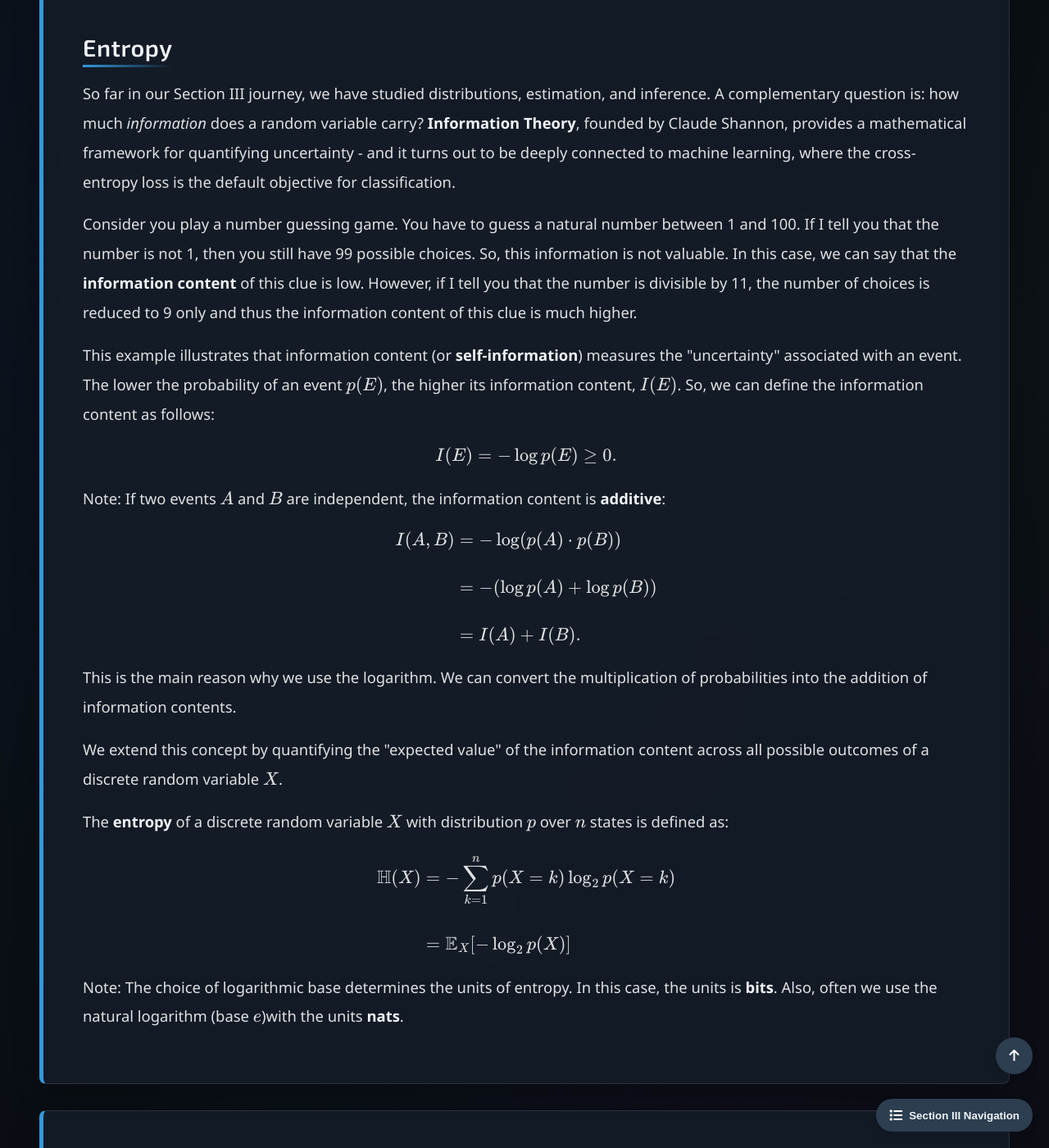
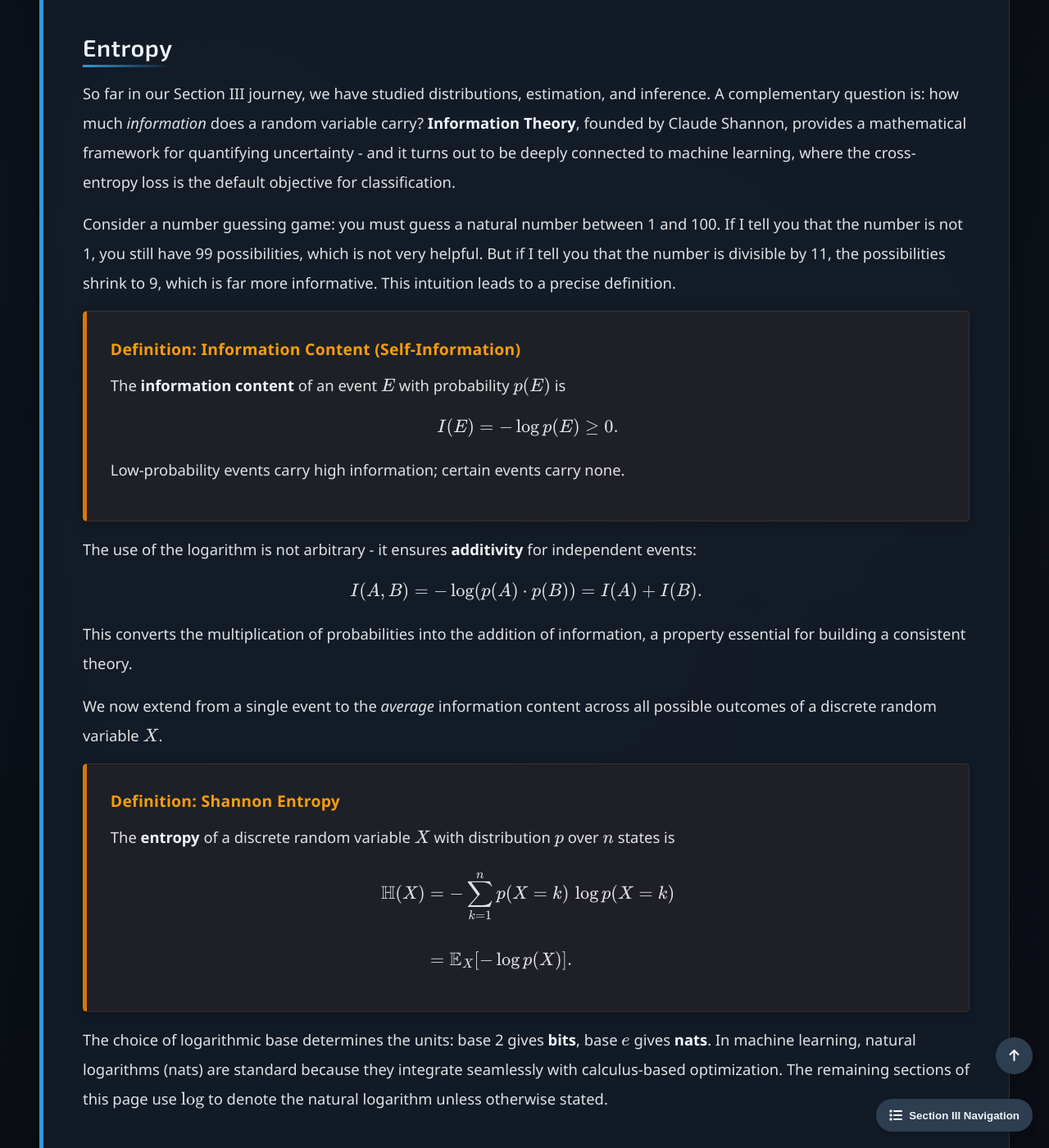
Before and after one commit to Yusukey01/yusukey01.github.io, a Jekyll site: the page built from Mathematics/Probability/entropy.html, in a window 1280 px wide and 1400 px high, scrolled down 741 px. Shown: the whole window at 82% size. Built offline with Jekyll 4.4.1, drawn with Linux system fonts in a browser that asks for light colours.

Commit message:
revised explanations and style

```diff
--- a/Mathematics/Probability/entropy.html
+++ b/Mathematics/Probability/entropy.html
@@ -39,44 +39,55 @@ uses_python: false
                 </p>
 
                 <p>
-                    Consider you play a number guessing game. You have to guess a natural number between 1 and 100. If I tell you that the number is not 1, then
-                    you still have 99 possible choices. So, this information is not valuable. In this case, we can say that the <strong>information content</strong>
-                    of this clue is low. However, if I tell you that the number is divisible by 11, the number of choices is reduced to 9 only and thus the information
-                    content of this clue is much higher.
+                    Consider a number guessing game: you must guess a natural number between 1 and 100. If I tell you that the number is not 1,
+                    you still have 99 possibilities, which is not very helpful. But if I tell you that the number is divisible by 11, the possibilities
+                    shrink to 9, which is far more informative. This intuition leads to a precise definition.
                 </p>
+
+                <div class="theorem">
+                    <span class="theorem-title">Definition: Information Content (Self-Information)</span>
+                    <p>
+                        The <strong>information content</strong> of an event \(E\) with probability \(p(E)\) is
+                        \[
+                        I(E) = -\log p(E) \geq 0.
+                        \]
+                        Low-probability events carry high information; certain events carry none.
+                    </p>
+                </div>
+
                 <p>
-                    This example illustrates that information content (or <strong>self-information</strong>) measures the "uncertainty" associated with an
-                    event. The lower the probability of an event \(p(E)\), the higher its information content, \(I(E)\). So, we can define the information content as follows:
+                    The use of the logarithm is not arbitrary - it ensures <strong>additivity</strong> for independent events:
                     \[
-                    I(E) = - \log p(E) \geq 0.
+                    I(A, B) = -\log(p(A) \cdot p(B)) = I(A) + I(B).
                     \]
-                    Note: If two events \(A\) and \(B\) are independent, the information content is <strong>additive</strong>:
-                    \[
-                    \begin{align*}
-                    I(A, B) &= - \log(p(A)\cdot p(B)) \\\\
-                            &= - (\log p(A) + \log p(B)) \\\\
-                            &= I(A) + I(B).
-                    \end{align*}
-                    \]
-                    This is the main reason why we use the logarithm. We can convert the multiplication of probabilities into the
-                    addition of information contents.
+                    This converts the multiplication of probabilities into the addition of information, a property essential
+                    for building a consistent theory.
                 </p>
+
                 <p>
-                    We extend this concept by quantifying the "expected value" of the information content across all possible outcomes of a
-                    discrete random variable \(X\).
+                    We now extend from a single event to the <em>average</em> information content
+                    across all possible outcomes of a discrete random variable \(X\).
                 </p>
+
+                <div class="theorem">
+                    <span class="theorem-title">Definition: Shannon Entropy</span>
+                    <p>
+                        The <strong>entropy</strong> of a discrete random variable \(X\) with distribution \(p\) over \(n\) states is
+                        \[
+                        \begin{align*}
+                        \mathbb{H}(X) &= -\sum_{k=1}^n p(X = k)\,\log p(X = k) \\\\
+                                      &= \mathbb{E}_X[-\log p(X)].
+                        \end{align*}
+                        \]
+                    </p>
+                </div>
+
                 <p>
-                    The <strong>entropy</strong> of a discrete random variable \(X\) with distribution \(p\) over
-                    \(n\) states is defined as:
-                    \[
-                    \begin{align*}
-                    \mathbb{H}(X) &= - \sum_{k=1}^n p(X = k) \log_2 p(X = k) \\\\
-                                &= \mathbb{E }_X [- \log_2 p(X)]
-                    \end{align*}
-                    \]
-                    Note: The choice of logarithmic base determines the units of entropy. In this case, the units is <strong>bits</strong>.
-                    Also, often we use the natural logarithm (base \(e\))with the units <strong>nats</strong>.
+                    The choice of logarithmic base determines the units: base 2 gives <strong>bits</strong>, base \(e\) gives <strong>nats</strong>.
+                    In machine learning, natural logarithms (nats) are standard because they integrate seamlessly with calculus-based optimization.
+                    The remaining sections of this page use \(\log\) to denote the natural logarithm unless otherwise stated.
                 </p>
+
             </section>
 
             <section id="joint" class="section-content">
```
